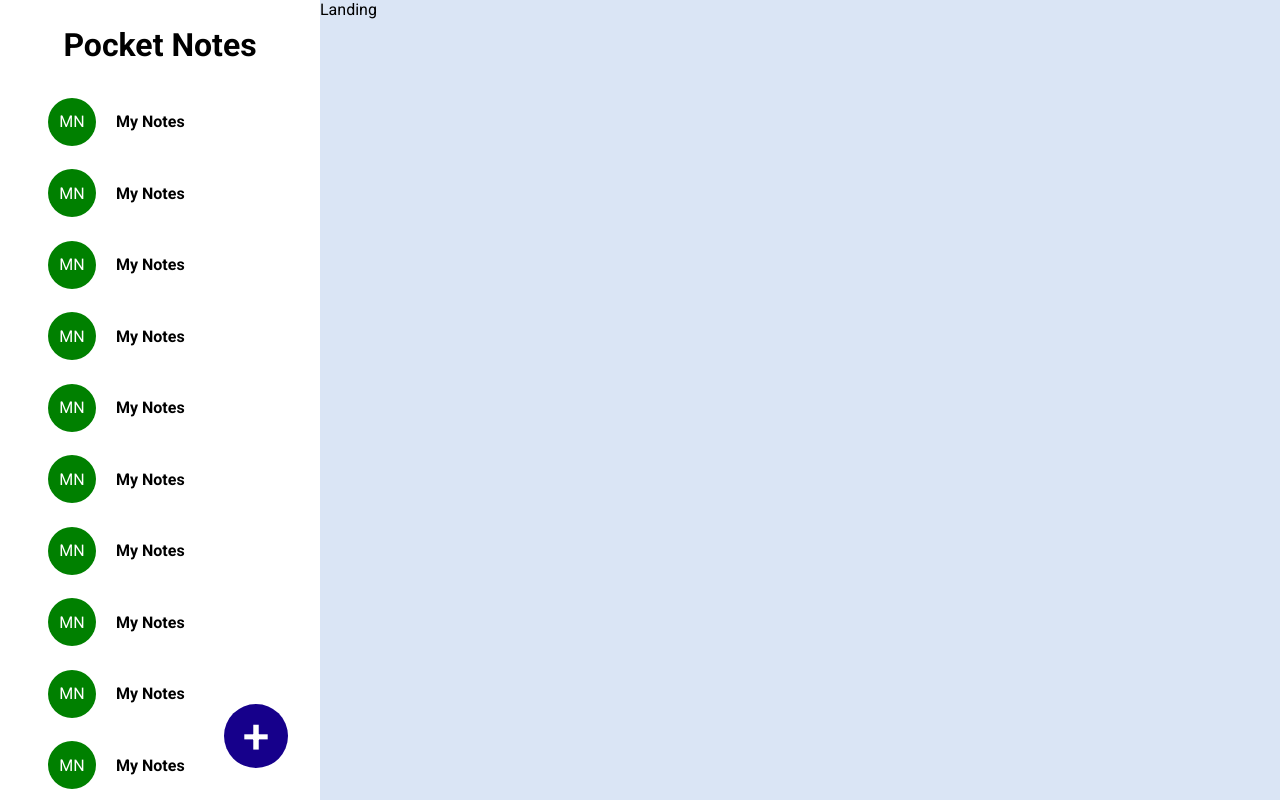
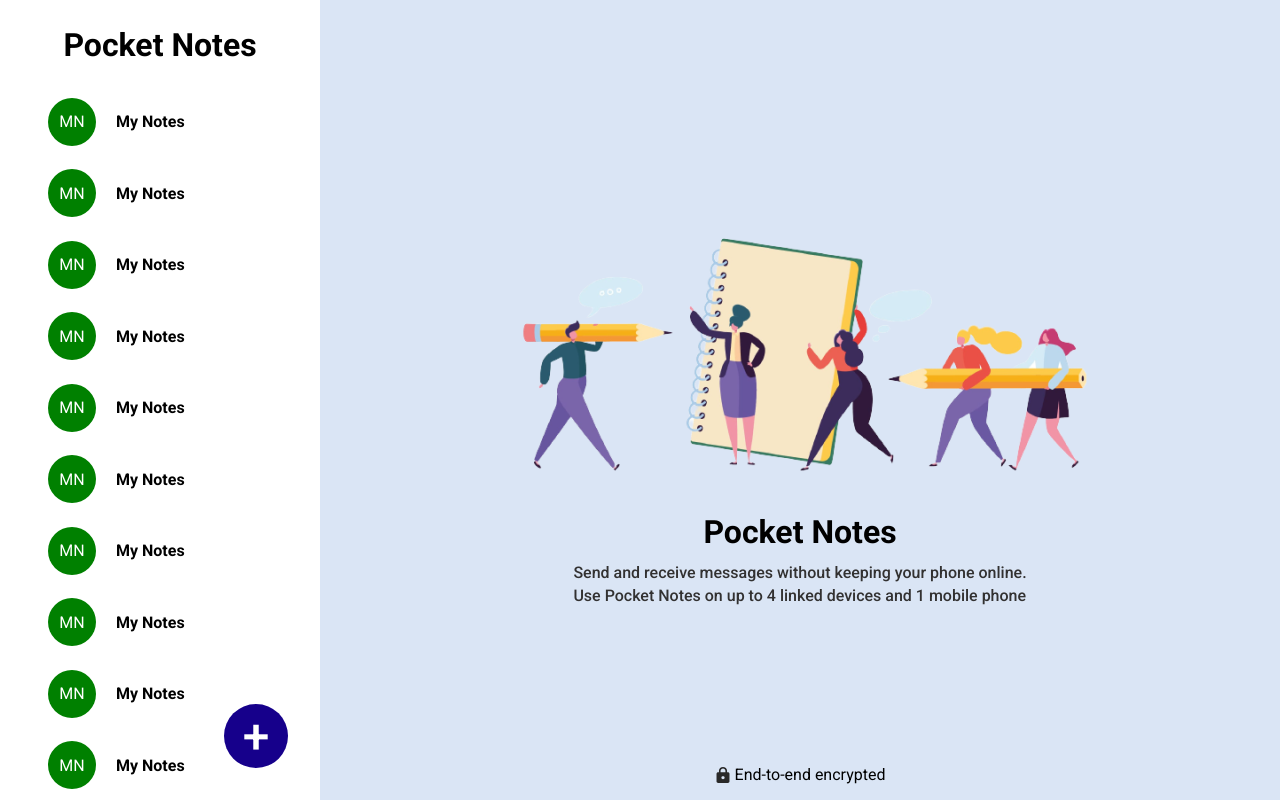
Before and after one commit to adityagangil/Figma-Pocket-Notes, a React (Create React App) app: page / in a window 1280 px wide. Built offline with nearby package versions, Linux system fonts and the light colour scheme.

Commit message:
completed landing page

```diff
--- a/src/components/landing/Landing.jsx
+++ b/src/components/landing/Landing.jsx
@@ -1,5 +1,27 @@
 import styles from "./landing.module.css";
+import mainImg from "../../assets/images/notes-main.png";
+import lockIcon from "../../assets/icons/lock-icon.svg";
 
 export const Landing = () => {
-  return <div className={styles.container}>Landing</div>;
+  return (
+    <div className={styles.container}>
+      <img src={mainImg} alt="mainImg" loading="eager" />
+
+      <h1 className={styles.heading}>Pocket Notes</h1>
+
+      <div className={styles.content}>
+        <p className={styles.inner_content}>
+          Send and receive messages without keeping your phone online.
+        </p>
+        <p className={styles.inner_content}>
+          Use Pocket Notes on up to 4 linked devices and 1 mobile phone
+        </p>
+      </div>
+
+      <div className={styles.encrypted_text}>
+        <img src={lockIcon} alt="" className={styles.lock_icon} />
+        End-to-end encrypted
+      </div>
+    </div>
+  );
 };
--- a/src/components/landing/landing.module.css
+++ b/src/components/landing/landing.module.css
@@ -1,4 +1,38 @@
 .container {
   background-color: var(--bg-blue);
   height: 100vh;
+  display: flex;
+  flex-direction: column;
+  justify-content: center;
+  align-items: center;
+  position: relative;
 }
+
+.heading {
+  margin: 8px;
+}
+
+.content {
+  margin: 0;
+}
+
+.inner_content {
+  margin: 4px 0;
+  color: rgb(50, 49, 49);
+  font-weight: 500;
+}
+
+.encrypted_text {
+  position: absolute;
+  bottom: 1rem;
+  text-align: center;
+  display: flex;
+  gap: 0 4px;
+  align-items: center;
+  justify-content: center;
+}
+
+.lock_icon {
+  width: 1rem;
+  height: 1rem;
+}
```
